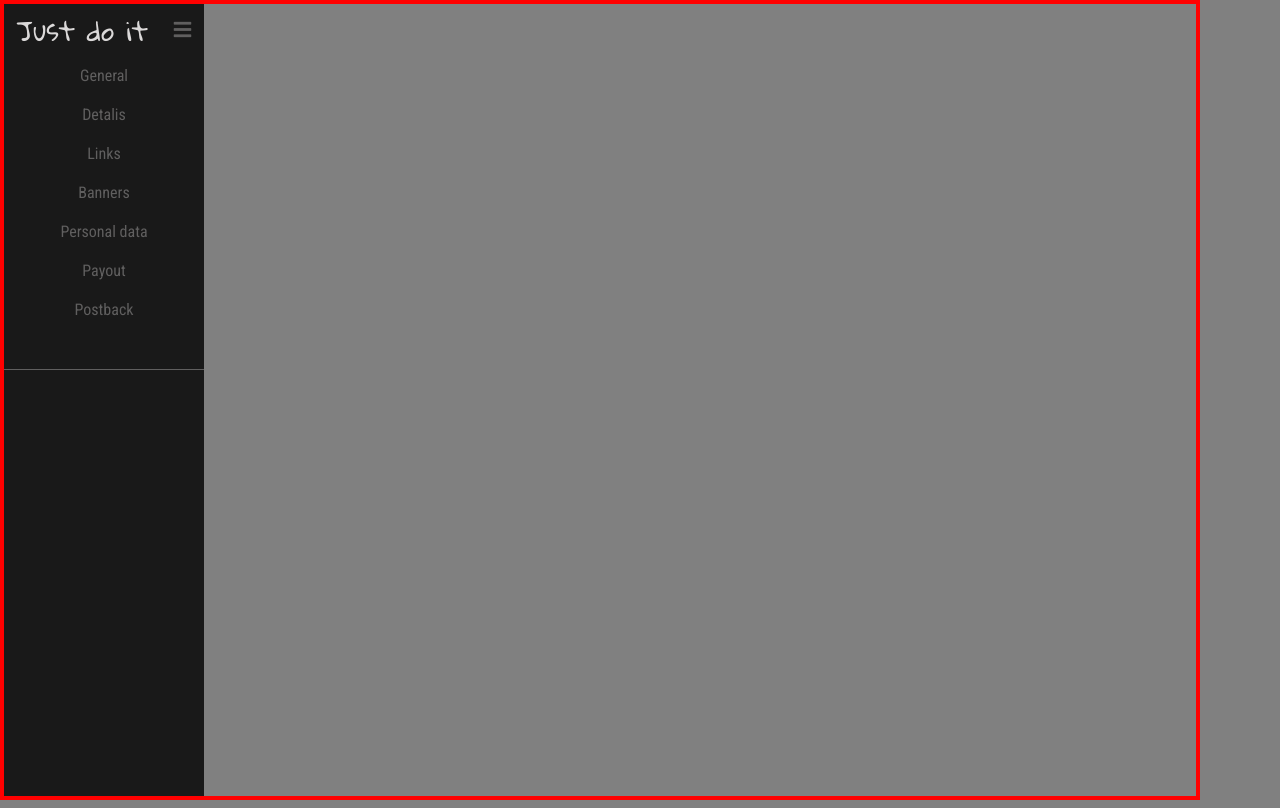
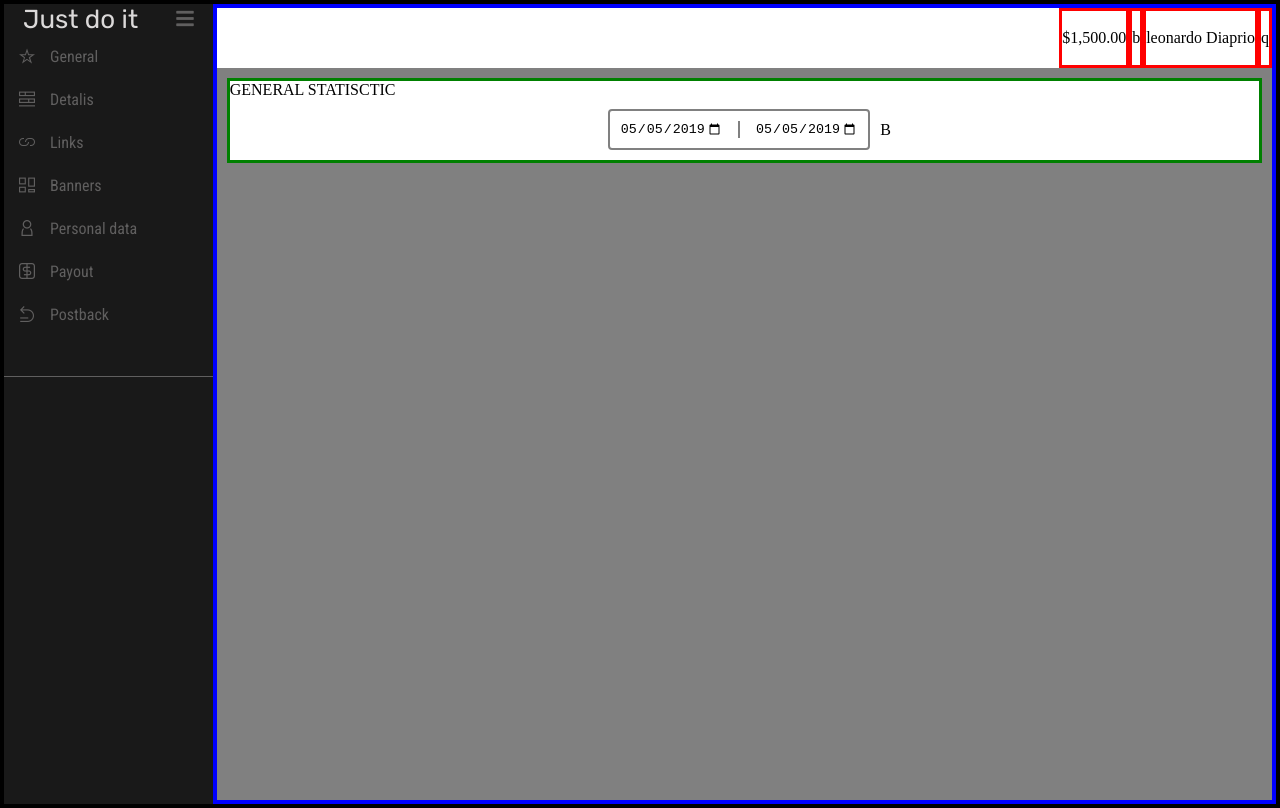
Before and after one commit to adeeio/solo-project, a website: page index.html in a window 1280 px wide. Drawn offline with Linux system fonts and the light colour scheme.

Commit message:
fixed icons issue, upadted navbar

```diff
--- a/index.html
+++ b/index.html
@@ -9,11 +9,11 @@
     <meta name="author" content="Adrian Ostapkiewicz">
     <link rel="stylesheet" href="css/style.css">
     <meta name="viewport" content="width=device-width, initial-scale=1">
+    <title>Administration-Panel</title>
 
 </head>
 
 <body>
-    <div class="container">
     <nav class="navbar">
         <div class="logo-box">
             <a href="#" class="logo">Just do it</a>
@@ -23,24 +23,46 @@
         </div>
 
         <ul class="main-nav">
-                <li class="nav-links"><i class="arrow-down"></i><a class="active" href="#general">General</a></li>
-                <li class="nav-links"><a href="#detalis">Detalis</a></li>
-                <li class="nav-links"><a href="#links">Links</a></li>
-                <li class="nav-links"><a href="#banners">Banners</a></li>
-                <li class="nav-links"><a href="#personal-data">Personal data</a></li>
-                <li class="nav-links"><a href="#payout">Payout</a></li>
-                <li class="nav-links"><a href="#postback">Postback</a></li>
+            <li class="nav-links"><a class="active" href="#general"><span class="icon icon-general"></span>General</a></li>
+            <li class="nav-links"><a href="#details"><span class="icon icon-details"></span>Detalis</a></li>
+            <li class="nav-links"><a href="#links"><span class="icon icon-links"></span>Links</a></li>
+            <li class="nav-links"><a href="#banners"><span class="icon icon-banners"></span>Banners</a></li>
+            <li class="nav-links"><a href="#personal-data"><span class="icon icon-personaldata"></span>Personal data</a></li>
+            <li class="nav-links"><a href="#payout"><span class="icon icon-payout"></span>Payout</a></li>
+            <li class="nav-links"><a href="#postback"><span class="icon icon-postback"></span>Postback</a></li>
         </ul>
         <div class="nav-underLine"></div>
-
     </nav>
+    <div class="container">
         <div class="topbar">
+            <div class="topbar-element wallet">$1,500.00</div>
+            <div class="topbar-element bell">b</div>
+            <div class="topbar-element user">leonardo Diaprio</div>
+            <div class="topbar-element exit">q</div>
+        </div>
+        <div class="general">
+            <div class="general-text">GENERAL STATISCTIC</div>
+            <div class="general-date">
+                <div class="date-columns">
+                    <input type="date" id="start" name="date-start" value="2019-05-05" min="2018-01-01"
+                        max="2020-01-01">
+                    <span class="date-splitLine"></span>
+                    <input type="date" id="end" name="date-end" value="2019-05-05" min="2018-01-01" max="2020-01-01">
+                </div>
+                <div class="date-button">B</div>
 
             </div>
-        <div class="general">
-
+            <div class="stats">
+                <div class="visits"></div>
+                <div class="ftd"></div>
+                <div class="netDeposit"></div>
+                <div class="turnOver"></div>
+            </div>
+            <div class="earning chart"></div>
+            <div class="diagram"></div>
         </div>
     </div>
+
 
     <script type="text/javascript" src="js/script.js"></script>
 </body>
--- a/sass/_variables.scss
+++ b/sass/_variables.scss
@@ -8,4 +8,4 @@ $paragraph-font-size: 16px;
 /* Font */
 $brand-font: "Open Sans", Helvetica, Arial;
 $paragraph-font: 'Roboto Condensed', sans-serif;
-$logo-font: 'Gloria Hallelujah', cursive;
+$logo-font: 'Rubik', sans-serif;
--- a/sass/style.scss
+++ b/sass/style.scss
@@ -2,12 +2,13 @@
 @import "mixins";
 @import "normalize";
 @import "layout";
-@import url('https://fonts.googleapis.com/css?family=Gloria+Hallelujah|Roboto+Condensed&display=swap');
-@import "fonts/*";
-
+@import "Glyphter";
+@import url("https://fonts.googleapis.com/css?family=PT+Sans+Narrow:400,700|Roboto+Condensed|Rubik&display=swap");
 
 body {
   background: gray;
+  display: flex;
+  border: 4px solid black;
 }
 
 * {
@@ -16,16 +17,8 @@ body {
   margin: 0;
 }
 
-.container {
-    max-width: 1200px;
-    width: 100%;
-    height: 100vh;
-    border: 4px solid red;
-}
-
 .navbar {
-    width: 200px;
-    height: 100%;
+  width: 250px;
   background: #191919;
 }
 
@@ -57,25 +50,36 @@ body {
 
 .nav-links {
   width: 100%;
-    text-align: center;
   display: flex;
+  align-items: center;
+  justify-content: center;
   a {
+    display: flex;
+    justify-content: flex-start;
+    align-items: center;
+    flex: 1;
     font-family: $paragraph-font;
     padding: 10px;
-        flex: 1;
     text-decoration: none;
     color: $paragraph-color;
-        &:hover, &:focus {
-            background: linear-gradient(90deg, orange, orange 2.9%, #282828 3%, #282828 100%);
-            transition: .5s;
+    &:hover {
+      background: linear-gradient(90deg, orange, orange 2%, #282828 2.1%, #282828 100%);
+      color: #cecece;
+    }
+    span {
+      margin: 3px 15px 0 5px;
+    }
+  }
+  &:hover span {
     color: #cecece;
   }
 }
 
-
+.icon {
+  color: $paragraph-color;
 }
 
-.nav-underLine{
+.nav-underLine {
   margin-top: 40px;
   border-bottom: 1px solid $paragraph-color;
 }
@@ -83,3 +87,64 @@ body {
 .active {
   display: block;
 }
+
+.nav-icon {
+  width: 100%;
+  height: 100%;
+}
+
+.topbar {
+  background: white;
+  height: 60px;
+  display: flex;
+  justify-content: flex-end;
+}
+
+.container {
+  max-width: 1200px;
+  border: 4px solid blue;
+  width: 100%;
+  height: 100vh;
+}
+
+.topbar-element {
+  border: 3px solid red;
+  display: flex;
+  align-items: center;
+}
+
+.general {
+  background: white;
+  margin: 10px;
+  border: 3px solid green;
+  display: flex;
+  flex-direction: column;
+}
+
+.general-date {
+  display: flex;
+  justify-content: center;
+}
+
+.date-columns {
+  display: flex;
+  justify-content: center;
+  margin: 10px;
+  padding: 10px;
+  border: 2px solid gray;
+  border-radius: 4px;
+  input {
+    border: none;
+  }
+}
+
+.date-splitLine {
+  border: 1px solid gray;
+  height: 100%;
+  margin: 0 15px;
+}
+
+.date-button {
+  display: flex;
+  align-items: center;
+}
```
Also changed, not shown: css/style.css, 1 other file. Lines whose indentation alone changed are shown as unchanged.
